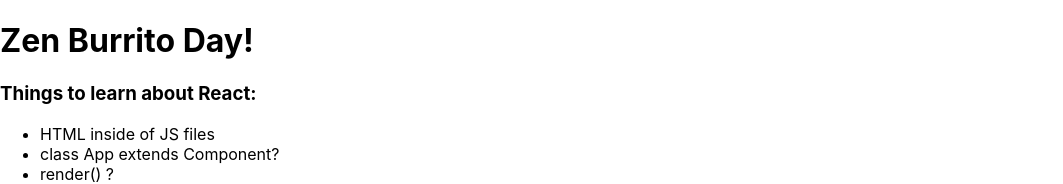
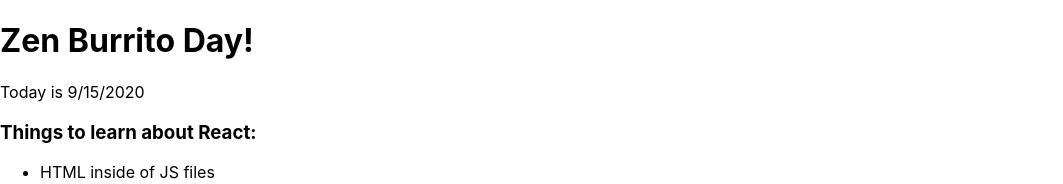
Before and after one commit to jhinderer717/tarjan-react-intro, a React (Create React App) app: page / in a window 1280 px wide. Shown: the top 184 px of the page, without its empty margins (0-1063 px from the left). Built offline with nearby package versions, Linux system fonts and the light colour scheme.

Commit message:
more work

```diff
--- a/src/App.js
+++ b/src/App.js
@@ -1,6 +1,7 @@
 import React, { Component } from 'react';
 import logo from './logo.svg';
 import './App.css';
+import getDate from './utils/getDate';
 
 // If this were node...
 // const PictureGallery = require('./PictureGallery');
@@ -49,6 +50,8 @@
       <div>
         <h1>{this.state.feeling} {this.state.whatDayIsIt}!</h1>
 
+        <div>Today is {getDate()}</div>
+
         <h3>Things to learn about React:</h3>
         <ThingsToLearn />
 
@@ -61,6 +64,10 @@
     );
   }
 
-}
+} // end App component
+
+// function getDate(){
+//   return new Date().toLocaleDateString();
+// }
 
 export default App;
--- /dev/null
+++ b/src/utils/getDate.js
@@ -0,0 +1,5 @@
+function getDate(){
+    return new Date().toLocaleDateString();
+}
+
+export default getDate;
```
